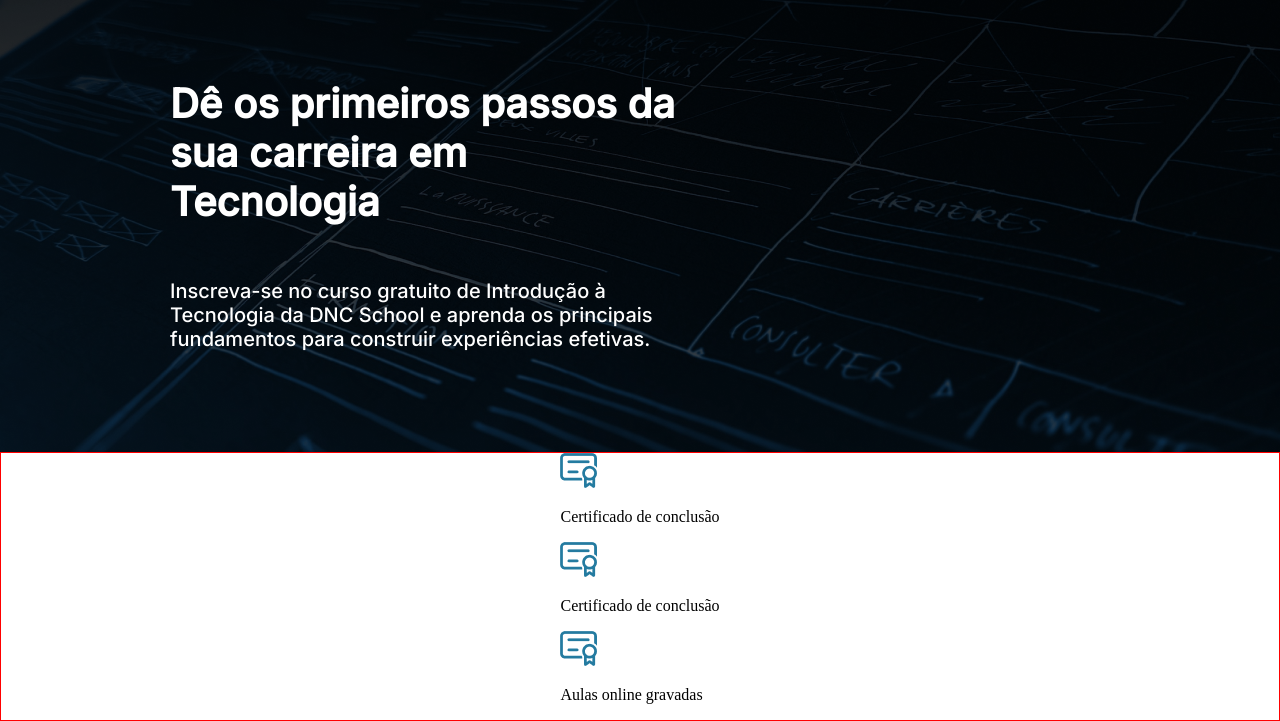
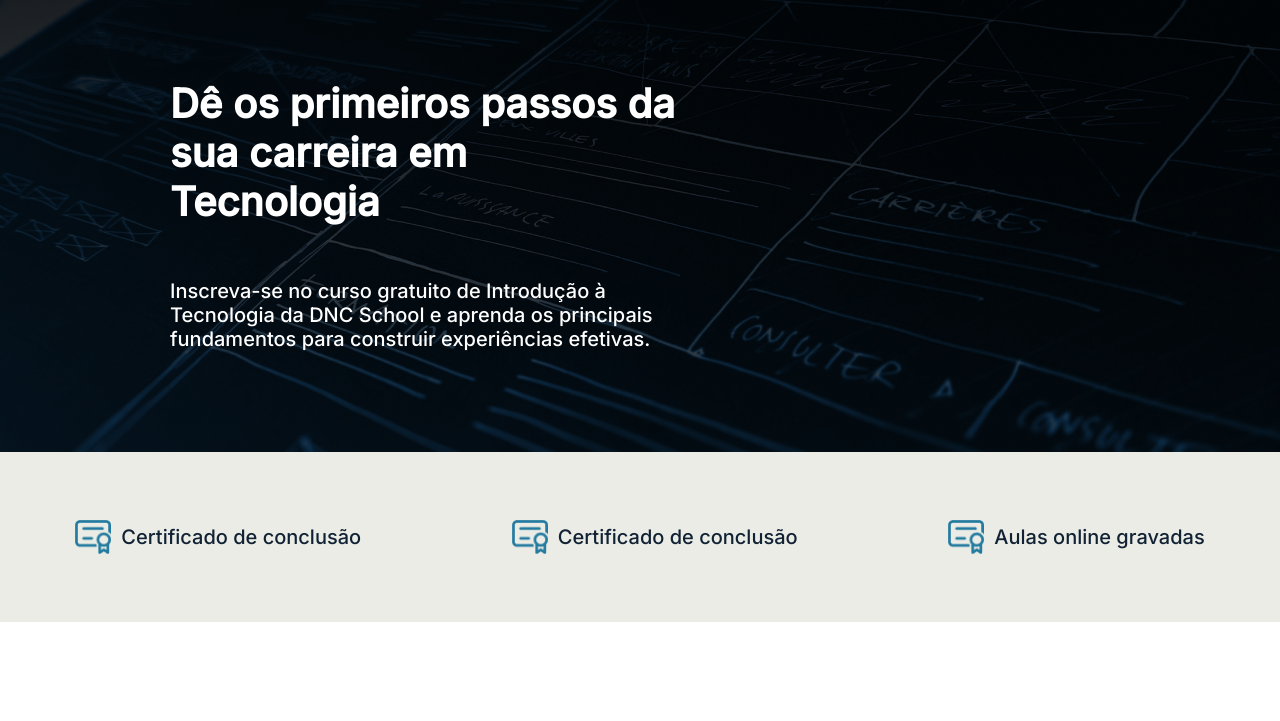
Before and after one commit to rodrigo-falcao/LandingPage-DNC, a plain HTML site: page index.html in a window 1280 px wide. Shown: the part 108-829 px from the top of the page. After the commit the page ends 800 px from the top, so only its background shows below. Drawn offline with Linux system fonts and the light colour scheme.

Commit message:
Primeira atualização da página

```diff
--- a/index.html
+++ b/index.html
@@ -25,18 +25,22 @@
         </h4>
 
     </header>
-    <main>
-        <div id="menu2">
-            <img src="assets/Vector1.png" alt="Certificado">
+    <section>
+            <div class="menu2">
+                <img src="assets/Vector1.png" alt="Certificado" width="36px" height="34px">
+                <p>Certificado de conclusão</p>
+            </div>
+
+            <div class="menu2">
+            <img src="assets/Vector1.png" alt="Certificado" width="36px" height="34px">
             <p>Certificado de conclusão</p>
+            </div>
 
-            <img src="assets/Vector1.png" alt="Certificado">
-            <p>Certificado de conclusão</p>
-
-            <img src="assets/Vector1.png" alt="Certificado">
+            <div class="menu2">
+            <img src="assets/Vector1.png" alt="Certificado" width="36px" height="34px">
             <p>Aulas online gravadas</p>
-        </div>
-    </main>
+            </div>
+    </section>
 
 </body>
 </html>
--- a/style.css
+++ b/style.css
@@ -37,11 +37,29 @@ header {
         padding-left: 60px;
     }
 
-main {
+section {
     display: flex;
     justify-content: space-around;
-    /* align-items: center; */
-    /* flex-direction: row; */
+    height: 170px;
+    align-items: center;
+    background-color: #EAECE5;
 
-    border: 1px solid red;
+    font-family: 'Inter';
+    font-size: 20px;
+    color: #122235;
+
+    /* border: 1px solid red; */
 }
+
+    .menu2 {
+        display: flex;
+        /* border: 1px solid red; */
+        align-items: center;
+        gap: 10px;
+
+
+    }
+
+    .menu2 img {
+
+    }
```
